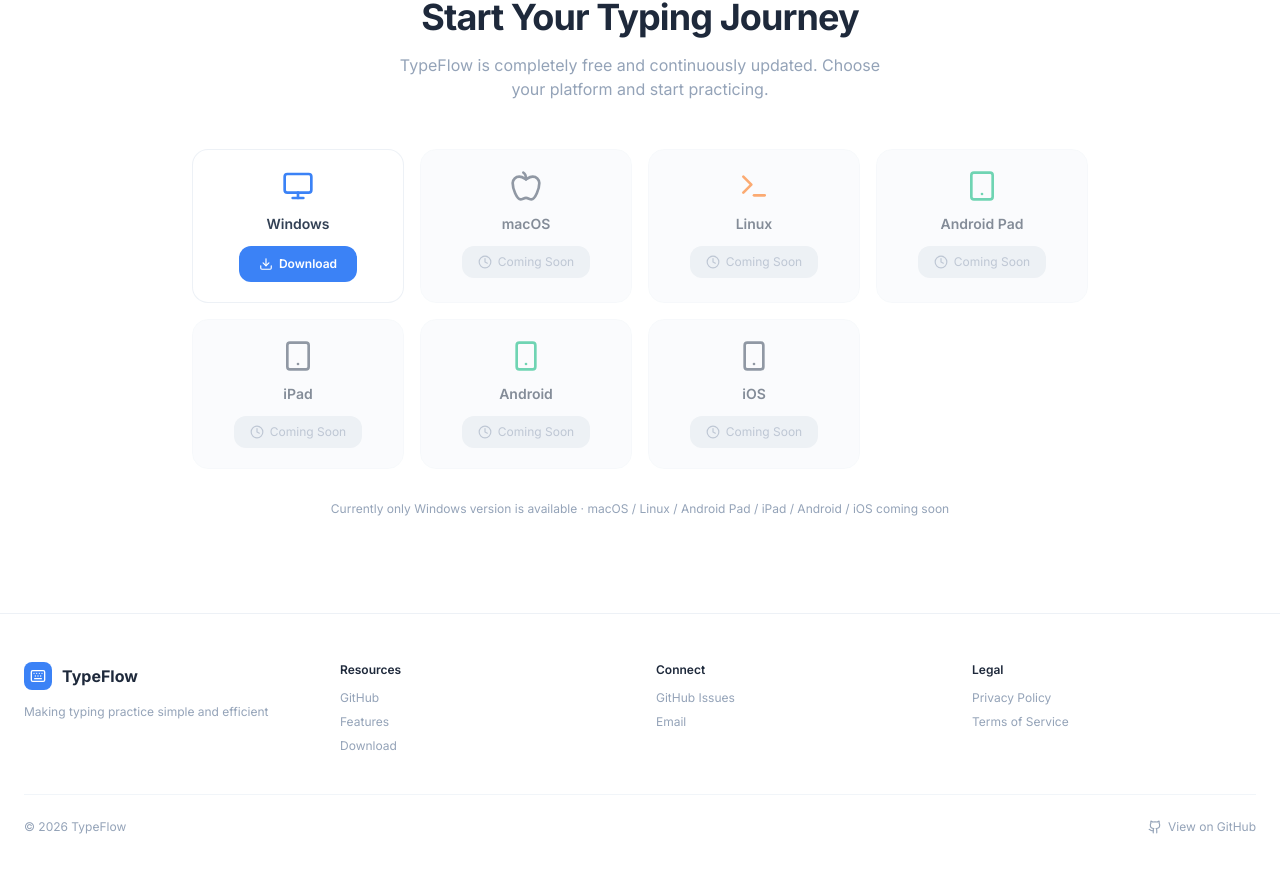
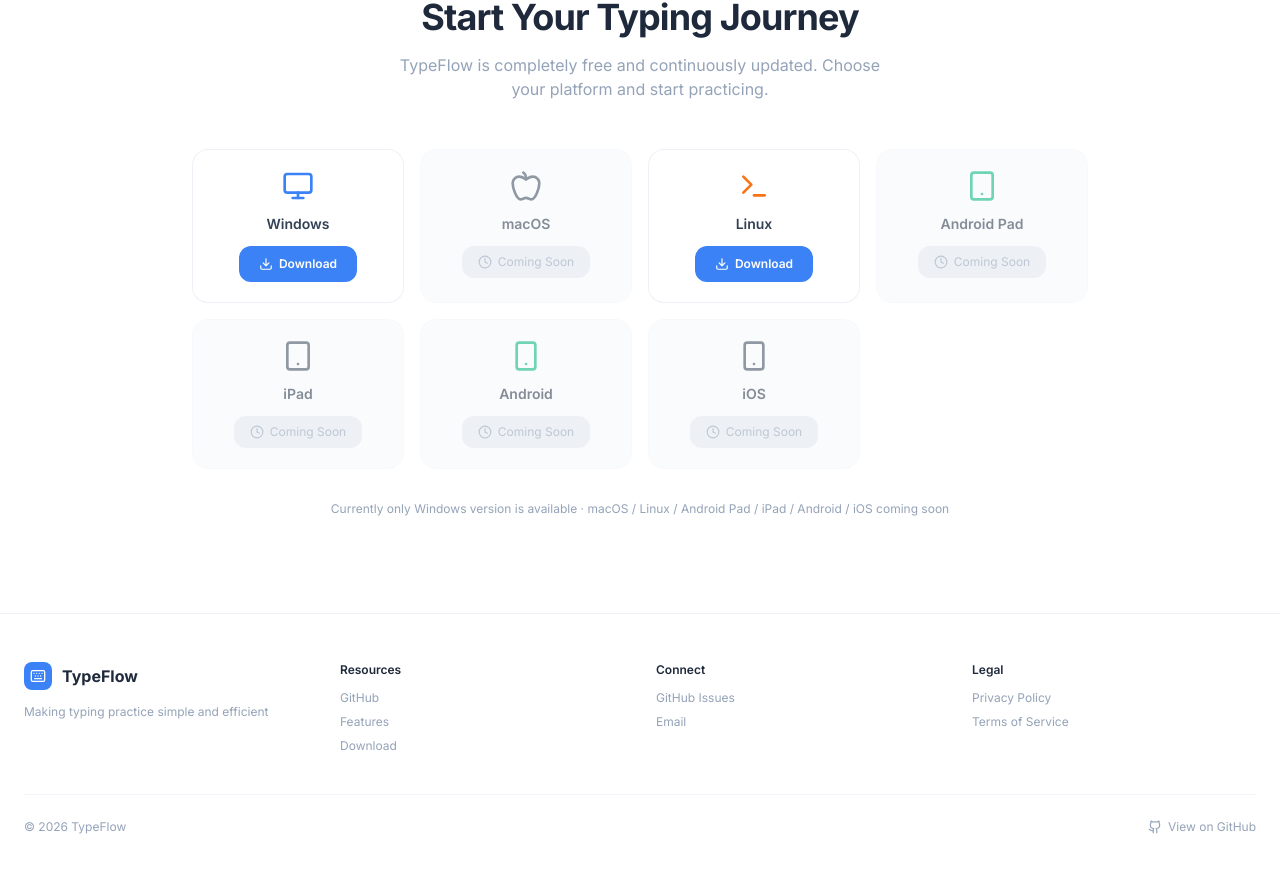
Before and after one commit to skyloveflash1-netizen/type-flow-landing, a React (Vite) app: page / in a window 1280 px wide. Shown: the part 4063-4934 px from the top of the page. Built offline with nearby package versions, Linux system fonts and the light colour scheme.

Commit message:
feat: add Linux deb download link

```diff
--- a/src/components/Download.tsx
+++ b/src/components/Download.tsx
@@ -6,13 +6,13 @@
   const { t } = useI18n();
 
   const platforms = [
-    { icon: Monitor, label: 'Windows', id: 'windows', available: true, color: 'text-blue-500' },
-    { icon: Apple, label: 'macOS', id: 'mac', available: false, color: 'text-slate-600 dark:text-slate-300' },
-    { icon: Terminal, label: 'Linux', id: 'linux', available: false, color: 'text-orange-500' },
-    { icon: Tablet, label: 'Android Pad', id: 'android-pad', available: false, color: 'text-emerald-500' },
-    { icon: Tablet, label: 'iPad', id: 'ipad', available: false, color: 'text-slate-600 dark:text-slate-300' },
-    { icon: Smartphone, label: 'Android', id: 'android', available: false, color: 'text-emerald-500' },
-    { icon: Smartphone, label: 'iOS', id: 'ios', available: false, color: 'text-slate-600 dark:text-slate-300' },
+    { icon: Monitor, label: 'Windows', id: 'windows', available: true, color: 'text-blue-500', url: 'https://github.com/skyloveflash1-netizen/type-flow-landing/releases/download/v1.0.0/typeflow.zip' },
+    { icon: Apple, label: 'macOS', id: 'mac', available: false, color: 'text-slate-600 dark:text-slate-300', url: '' },
+    { icon: Terminal, label: 'Linux', id: 'linux', available: true, color: 'text-orange-500', url: 'https://github.com/skyloveflash1-netizen/type-flow-landing/releases/download/v1.0.0/TypeFlow_1.0.0_amd64.deb' },
+    { icon: Tablet, label: 'Android Pad', id: 'android-pad', available: false, color: 'text-emerald-500', url: '' },
+    { icon: Tablet, label: 'iPad', id: 'ipad', available: false, color: 'text-slate-600 dark:text-slate-300', url: '' },
+    { icon: Smartphone, label: 'Android', id: 'android', available: false, color: 'text-emerald-500', url: '' },
+    { icon: Smartphone, label: 'iOS', id: 'ios', available: false, color: 'text-slate-600 dark:text-slate-300', url: '' },
   ];
 
   return (
@@ -43,7 +43,7 @@
                 </span>
                 {p.available ? (
                   <a
-                    href="https://github.com/skyloveflash1-netizen/type-flow-landing/releases/download/v1.0.0/typeflow.zip"
+                    href={p.url}
                     className="inline-flex items-center gap-1.5 px-5 py-2.5 bg-brand-500 hover:bg-brand-600 text-white text-xs font-semibold rounded-xl transition-all hover:shadow-lg hover:shadow-brand-500/25"
                   >
                     <DownloadIcon className="w-3.5 h-3.5" />
```
